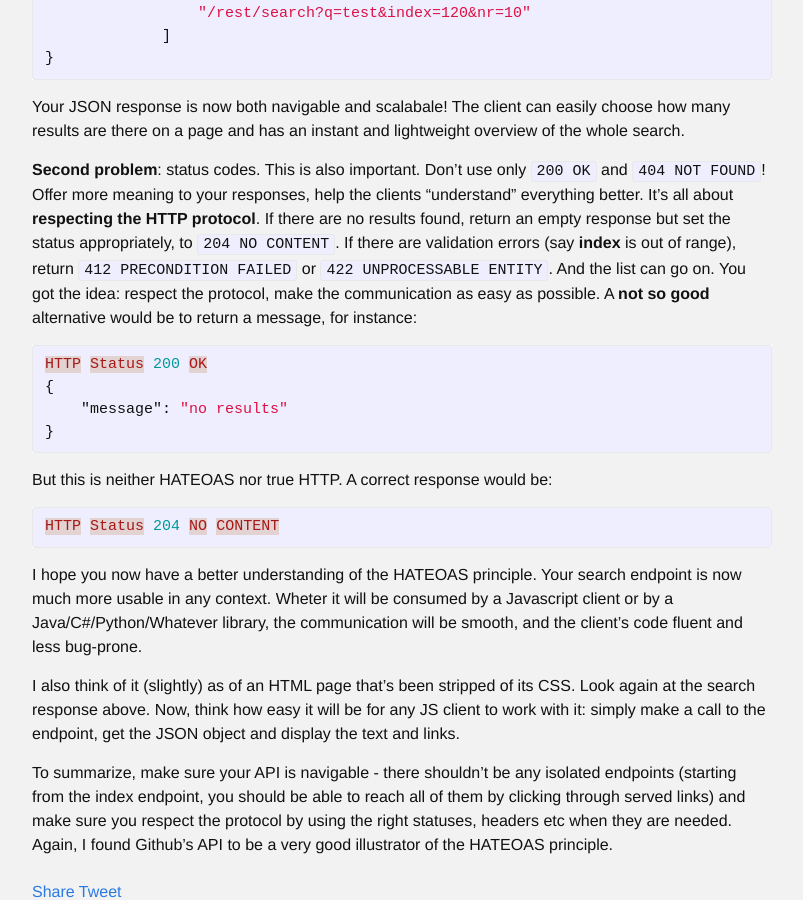
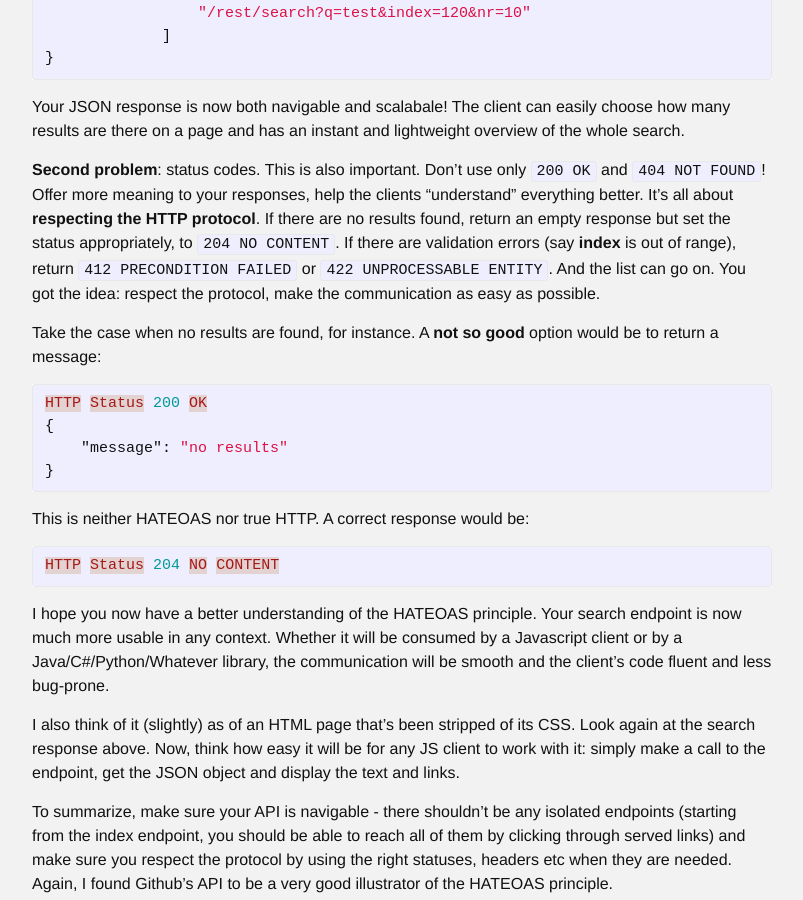
Before and after one commit to amihaiemil/amihaiemil.github.io, a Jekyll site: the page built from _posts/2016-05-07-what-is-hateoas.markdown, in a window 1280 px wide and 900 px high, scrolled down 2656 px. Shown: the whole window, without its empty margins (238-1041 px from the left). Built offline with Jekyll 4.4.1, drawn with Linux system fonts in a browser that asks for light colours; comment, search, counter and statistics services are not loaded.

Commit message:
Update 2016-05-07-what-is-hateoas.markdown

```diff
--- a/_posts/2016-05-07-what-is-hateoas.markdown
+++ b/_posts/2016-05-07-what-is-hateoas.markdown
@@ -102,7 +102,9 @@ The response can now be navigated. However, I want to see the last page of resul
 
 Your JSON response is now both navigable and scalabale! The client can easily choose how many results are there on a page and has an instant and lightweight overview of the whole search.
 
-**Second problem**: status codes. This is also important. Don't use only ``200 OK`` and ``404 NOT FOUND``! Offer more meaning to your responses, help the clients "understand" everything better. It's all about **respecting the HTTP protocol**. If there are no results found, return an empty response but set the status appropriately, to ``204 NO CONTENT``. If there are validation errors (say **index** is out of range), return ``412 PRECONDITION FAILED`` or ``422 UNPROCESSABLE ENTITY``. And the list can go on. You got the idea: respect the protocol, make the communication as easy as possible. A **not so good** alternative would be to return a message, for instance:
+**Second problem**: status codes. This is also important. Don't use only ``200 OK`` and ``404 NOT FOUND``! Offer more meaning to your responses, help the clients "understand" everything better. It's all about **respecting the HTTP protocol**. If there are no results found, return an empty response but set the status appropriately, to ``204 NO CONTENT``. If there are validation errors (say **index** is out of range), return ``412 PRECONDITION FAILED`` or ``422 UNPROCESSABLE ENTITY``. And the list can go on. You got the idea: respect the protocol, make the communication as easy as possible.
+
+Take the case when no results are found, for instance. A **not so good** option would be to return a message:
 
 {% highlight json %}
 HTTP Status 200 OK
@@ -111,13 +113,13 @@ HTTP Status 200 OK
 }
 {% endhighlight %}
 
-But this is neither HATEOAS nor true HTTP. A correct response would be:
+This is neither HATEOAS nor true HTTP. A correct response would be:
 
 {% highlight json %}
 HTTP Status 204 NO CONTENT
 {% endhighlight %}
 
-I hope you now have a better understanding of the HATEOAS principle. Your search endpoint is now much more usable in any context. Wheter it will be consumed by a Javascript client or by a Java/C#/Python/Whatever library, the communication will be smooth, and the client's code fluent and less bug-prone.
+I hope you now have a better understanding of the HATEOAS principle. Your search endpoint is now much more usable in any context. Whether it will be consumed by a Javascript client or by a Java/C#/Python/Whatever library, the communication will be smooth and the client's code fluent and less bug-prone.
 
 I also think of it (slightly) as of an HTML page that's been stripped of its CSS. Look again at the search response above. Now, think how easy it will be for any JS client to work with it: simply make a call to the endpoint, get the JSON object and display the text and links.
 
```
